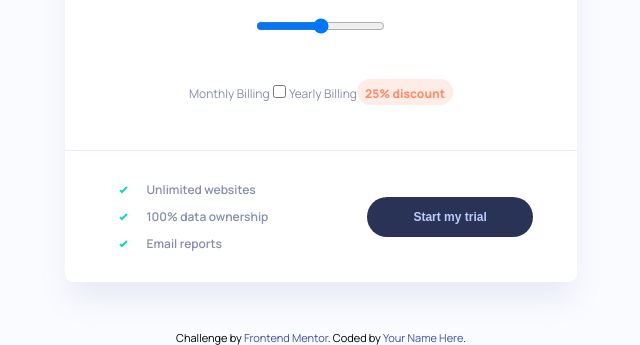
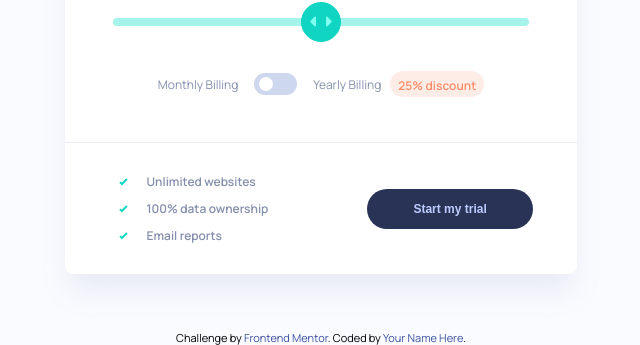
Before and after one commit to astragenius/pricing-slider, a website: page index.html in a window 1280 px wide. Shown: the part 470-815 px from the top of the page, without its empty margins (319-959 px from the left). Drawn offline with Linux system fonts and the light colour scheme.

Commit message:
range and checkbox styling complete

```diff
--- a/index.html
+++ b/index.html
@@ -27,20 +27,21 @@
         </div>
 
         <div class="slider__container">
-
-          <input class="slider" type="range">
+          <label for="slider"></label>
+          <input id="slider" class="slider-range" type="range">
         </div>
 
 
         <div class="slider__billing_container">
 
+          <span class="billing">Monthly Billing</span>
 
-          <label class="switch"for="">
-            <span>Monthly Billing</span>
+          <label class="switch">
             <input type="checkbox">
-            <span class="slider-round"></span>
-            <span>Yearly Billing</span>
+            <span class="slider round"></span>
           </label>
+          <span class="billing">Yearly Billing</span>
+
 
           <div class="discount_container">
             <span>25% discount</span>
--- a/scss/_components.scss
+++ b/scss/_components.scss
@@ -86,18 +86,21 @@ h2 {
     }
 }
 
+.slider__container {
+
+    padding: rem(0) rem(48);
+}
+
 .slider__billing_container {
 
     padding: rem(45) rem(0);
 }
 
-.switch {
-
-    span {
+.billing {
 
         color: $text-color;
         font-size: rem(12);
-    }
+
 }
 
 .discount_container {
@@ -105,11 +108,12 @@ h2 {
     padding: rem(2) rem(8);
     background-color: $discount-bg;
     border-radius: rem(20);
+    margin-left: rem(9);
 
     span {
 
         font-size: rem(12);
-        font-weight: 800;
+        font-weight: 600;
         color: #FF8D68;
     }
 }
--- a/scss/_layout.scss
+++ b/scss/_layout.scss
@@ -62,6 +62,7 @@
 
     display: flex;
     justify-content: center;
+    align-items: center;
 }
 
 .slider__billing_container {
--- /dev/null
+++ b/scss/_rangeSlider.scss
@@ -0,0 +1,73 @@
+input[type=range] {
+    width: 100%;
+    margin: 16x 0;
+    background-color: trasparnt;
+    -webkit-appearance: none;
+  }
+  input[type=range]:focus {
+    outline: none;
+  }
+  input[type=range]::-webkit-slider-runnable-track {
+    background: $full-slider;
+    border-radius: 9.1px;
+    width: 100%;
+    height: 8px;
+    cursor: pointer;
+  }
+
+
+  input[type=range]::-webkit-slider-thumb {
+    margin-top: -16.2px;
+    width: 40px;
+    height: 40px;
+    border: 1px solid $slider-bg;
+    border-radius: 50px;
+    cursor: pointer;
+    background: url(/images/icon-slider.svg);
+    background-repeat: no-repeat;
+    background-position: center;
+    background-color: $slider-bg;
+    -webkit-appearance: none;
+  }
+
+  input[type=range]:hover::-webkit-slider-thumb {
+
+    background-color: $full-slider;
+    border: 1px solid $full-slider;
+  }
+
+
+
+  input[type=range]::-moz-range-track {
+    background-color: $toggle-bg;
+    border-radius: 9.1px;
+    width: 100%;
+    height: 8px;
+    cursor: pointer;
+  }
+
+  input[type=range]::-moz-range-progress {
+
+    background: $full-slider;
+    border: 1px solid $full-slider;
+  }
+
+
+  input[type=range]::-moz-range-thumb {
+    width: 40px;
+    height: 40px;
+    border: 1px solid $slider-bg;
+    border-radius: 50px;
+    cursor: pointer;
+    background: url(/images/icon-slider.svg);
+    background-repeat: no-repeat;
+    background-position: center;
+    background-color: $slider-bg;
+
+  }
+
+  input[type=range]:hover::-moz-range-thumb {
+
+    background-color: $full-slider;
+    border: 1px solid $full-slider;
+  }
--- a/scss/_toggleSwitch.scss
+++ b/scss/_toggleSwitch.scss
@@ -0,0 +1,78 @@
+@use 'functions';
+
+.switch {
+
+    position: relative;
+    display:inline-block;
+    width: rem(43);
+    height: rem(22);
+    margin: rem(0) rem(16);
+
+    input {
+        opacity: 0;
+        width: 0;
+        height: 0;
+    }
+}
+
+.slider {
+
+    position: absolute;
+    cursor: pointer;
+    top: 0;
+    left: 0;
+    right: 0;
+    bottom: 0;
+    background-color: $toggle-bg;
+    transition: .4s;
+
+    &:hover {
+
+        background-color: $full-slider;
+    }
+}
+
+
+
+.slider::before {
+
+    position: absolute;
+    content: "";
+    height: rem(14);
+    width: rem(14);
+    left: rem(5);
+    bottom: rem(4);
+    background-color: $white;
+    transition: .4s;
+}
+
+
+
+input:checked + .slider {
+    background-color: $toggle-bg;
+}
+
+input:checked + .slider:hover {
+    background-color: $full-slider;
+}
+
+
+input:focus + .slider {
+
+    box-shadow: 0 0 1px $toggle-bg;
+}
+
+input:checked + .slider::before {
+
+    transform: translateX(20px);
+}
+
+.slider.round {
+
+    border-radius: rem(36);
+
+}
+.slider.round::before {
+
+    border-radius: 50%;
+}
--- a/scss/index.scss
+++ b/scss/index.scss
@@ -12,3 +12,4 @@
 @import 'layout';
 @import 'components';
 @import 'toggleSwitch';
+@import 'rangeSlider';
```
Also changed, not shown: css/index.css.
